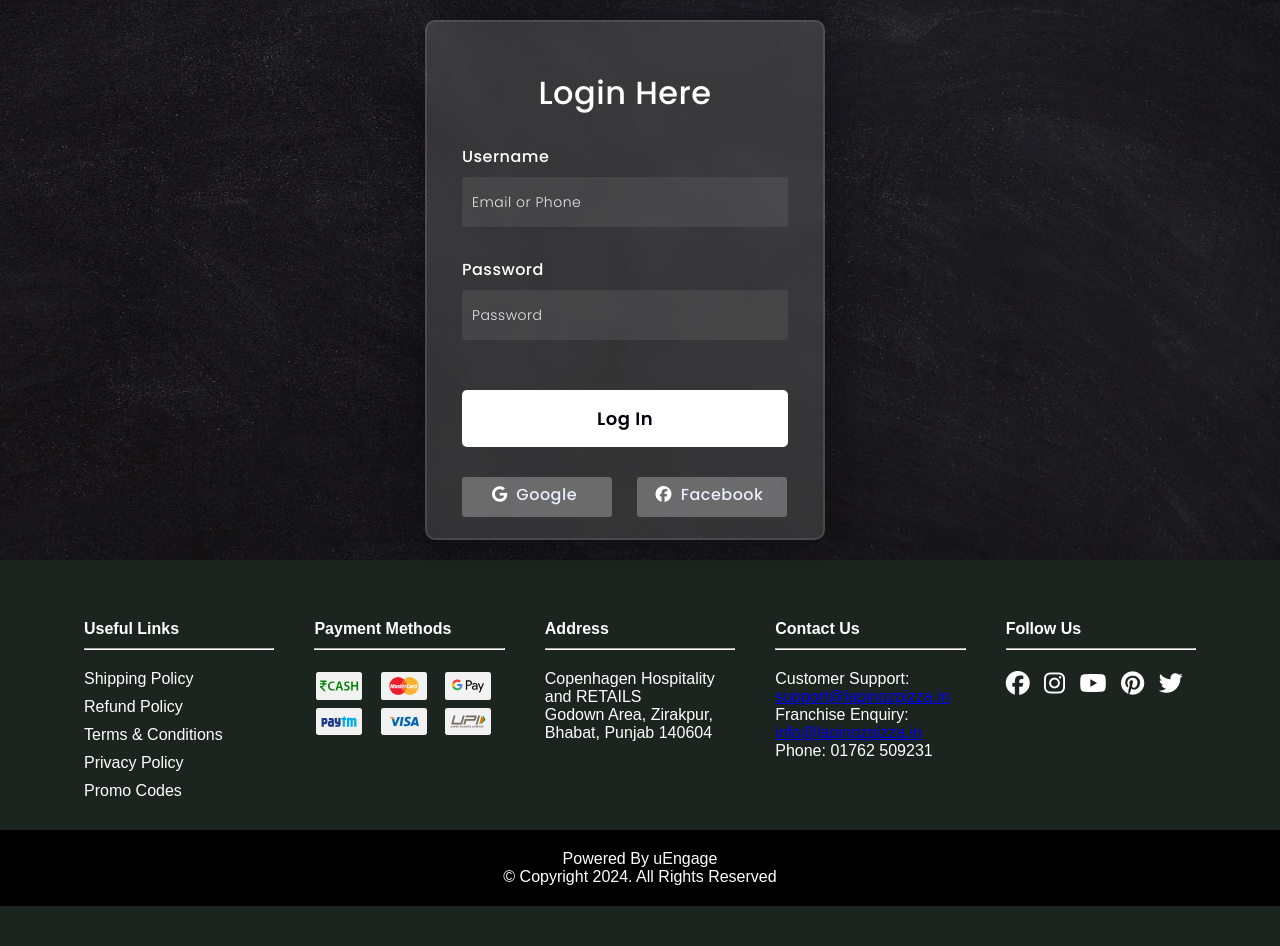
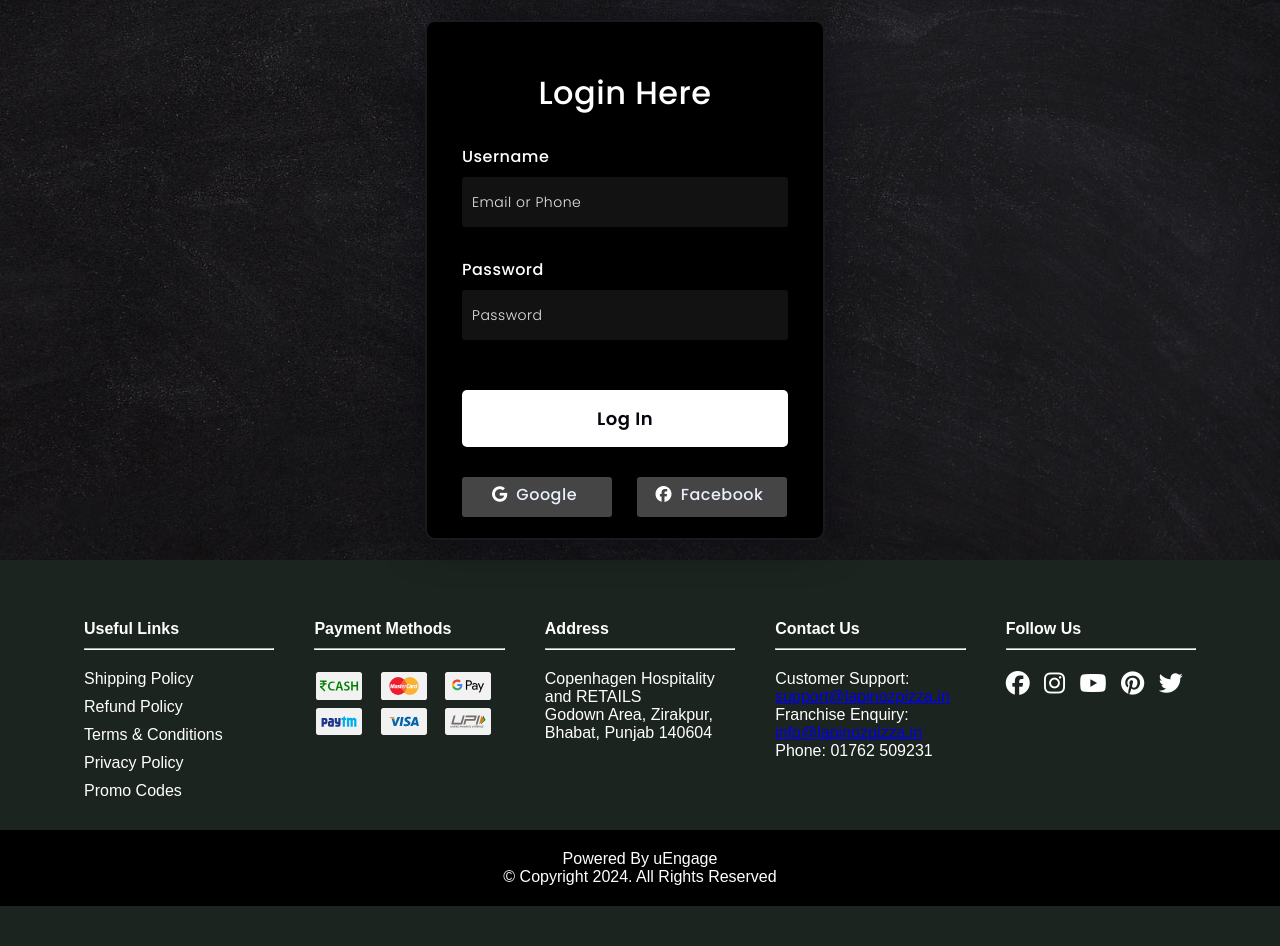
Before and after one commit to Kumar-vikalp/Pizza-website, a Django app: page /login/ in a window 1280 px wide. Shown: the part 83-1029 px from the top of the page. Run offline with Django 4.2, Linux system fonts and the light colour scheme.

Commit message:
Update login.html

```diff
--- a/templates/login.html
+++ b/templates/login.html
@@ -54,7 +54,7 @@ body {
         form {
             height: 520px;
             width: 400px;
-            background-color: rgba(255, 255, 255, 0.13);
+            background-color: black;
             position: relative;
             border-radius: 10px;
             backdrop-filter: blur(10px);
```
